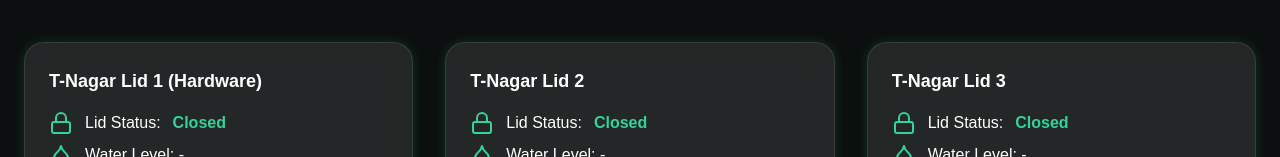
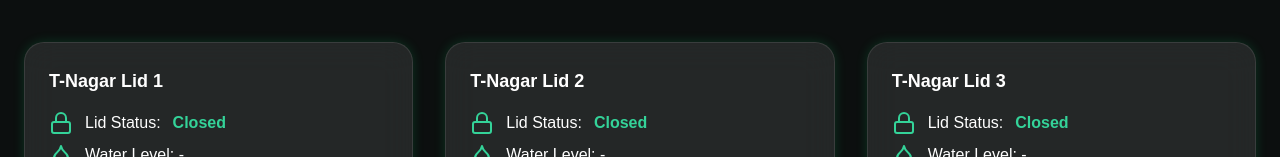
Before and after one commit to Dhilipkumar1906/solardrainage_, a React (Vite) app: page /live-status in a window 1280 px wide. Shown: the part 206-363 px from the top of the page. Built offline with nearby package versions, Linux system fonts and the light colour scheme; no server answers.

Commit message:
ready project update

```diff
--- a/src/App.jsx
+++ b/src/App.jsx
@@ -3,6 +3,7 @@ import Navbar from "./components/Navbar";
 import Home from "./pages/Home";
 import About from "./pages/AboutSection";
 import LiveStatus from "./pages/LiveStatus";
+import Lid1 from "./pages/Lid1";
 import Lid2 from "./pages/Lid2";
 import Lid3 from "./pages/Lid3";
 import LidHistory from "./pages/LidHistory";
@@ -16,6 +17,7 @@ export default function App() {
         <Route path="/" element={<Home />} />
         <Route path="#about" element={<About />} />
         <Route path="/live-status" element={<LiveStatus />} />
+        <Route path="/lid1" element={<Lid1 />} />
          <Route path="/lid2" element={<Lid2 />} />
         <Route path="/lid3" element={<Lid3 />} />
          <Route path="/history/:lidId" element={<LidHistory />} />
--- a/src/pages/LiveStatus.jsx
+++ b/src/pages/LiveStatus.jsx
@@ -154,7 +154,7 @@ export default function LiveStatus() {
         {/* CARDS */}
         <div className="grid grid-cols-1 md:grid-cols-2 lg:grid-cols-3 gap-8">
           <Card
-            title="T-Nagar Lid 1 (Hardware)"
+            title="T-Nagar Lid 1 "
             data={lid1}
             onClick={() => navigate("/lid1")}
           />
```
